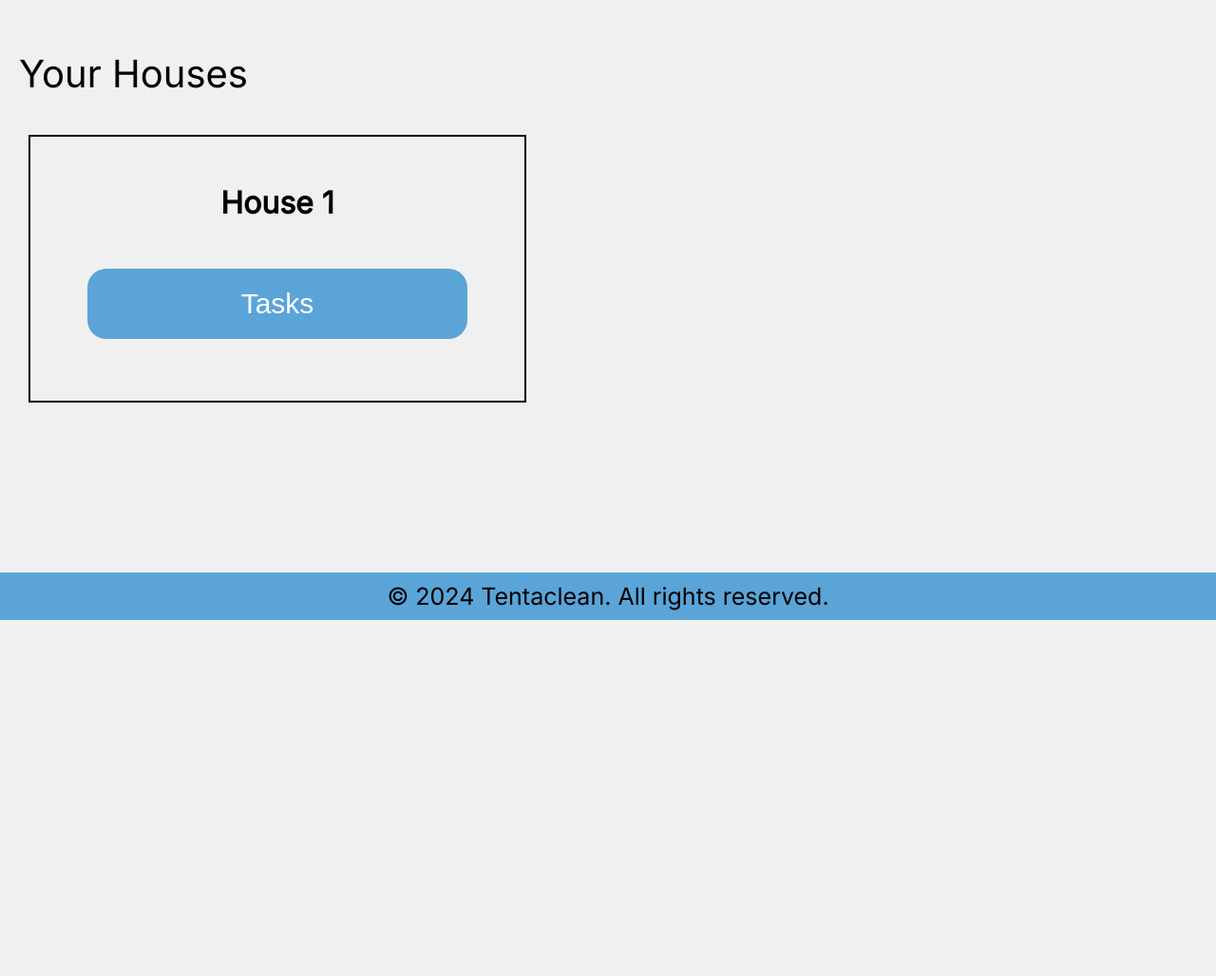
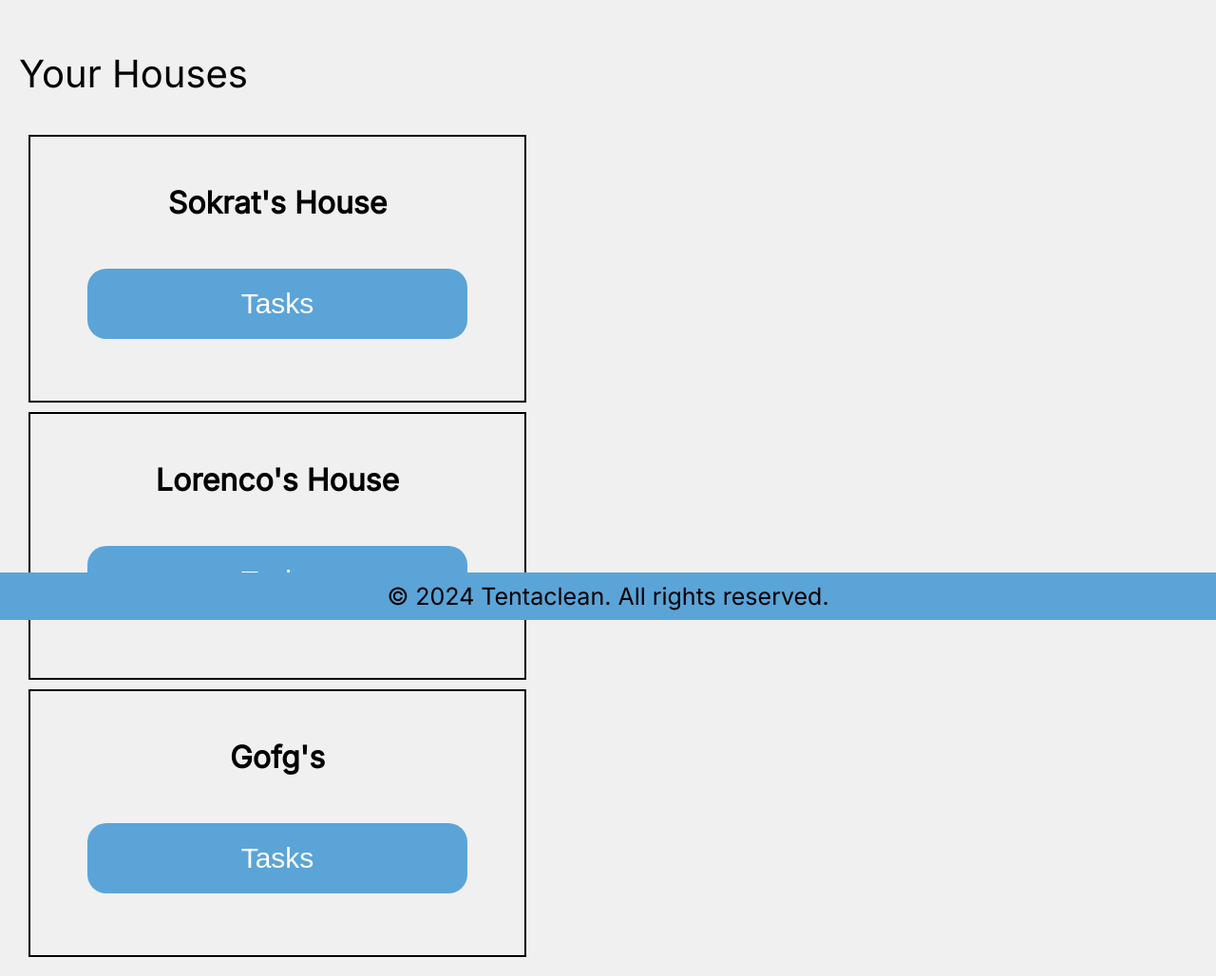
Before and after one commit to woacwoak/tentaclean, a Flask app: page /houselist in a window 1280 px wide. Shown: the part 147-1175 px from the top of the page at 95% size. Before the commit the page ends 800 px from the top, so only its background shows below. Run offline with Flask 3, Linux system fonts and the light colour scheme.

Commit message:
I added house creation. Now, when you create a house, it appears in house list

```diff
--- a/app.py
+++ b/app.py
@@ -102,7 +102,8 @@ def dashboard():
 # HOUSE LIST PAGE
 @app.route("/houselist")
 def houselist():
-    return render_template("houselist.html")
+    houses = House.query.all()
+    return render_template("houselist.html", houses=houses)
 
 # CREATE HOUSE PAGE
 @app.route("/createhouse", methods=["GET","POST"])
--- a/templates/houselist.html
+++ b/templates/houselist.html
@@ -20,12 +20,17 @@
 <body>
     <h1 class="yourhouses">Your Houses</h1>
 
-      <div id="yourhousescontainer">
-    <div id="House1">
-        <h2 class="house">House 1</h2>
-        <button id="joinbtn" >Tasks</button>
-  </div>
-  </div>
+    <div id="yourhousescontainer">
+    {% if houses %}
+        {% for house in houses %}
+        <div id="House1">
+            <h2 class="house">{{house.housename}}</h2>
+            <button id="joinbtn">Tasks</button>
+        </div>
+        {% endfor %}
+    {% endif %}
+
+    </div>
    <div class="footer">
     <p class="footer"> &#169 2024 Tentaclean. All rights reserved.</p>
  </div>
```
Also changed, not shown: instance/users.db.
